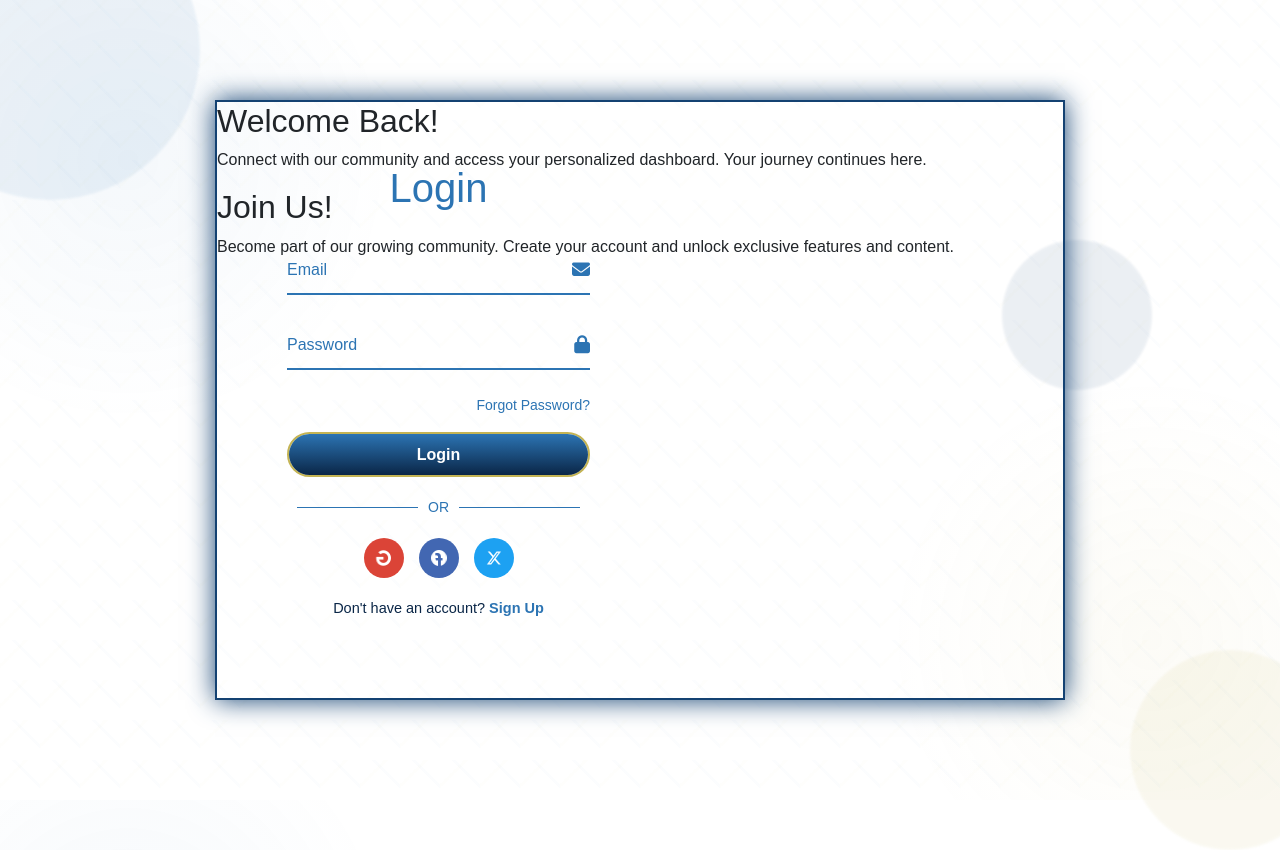
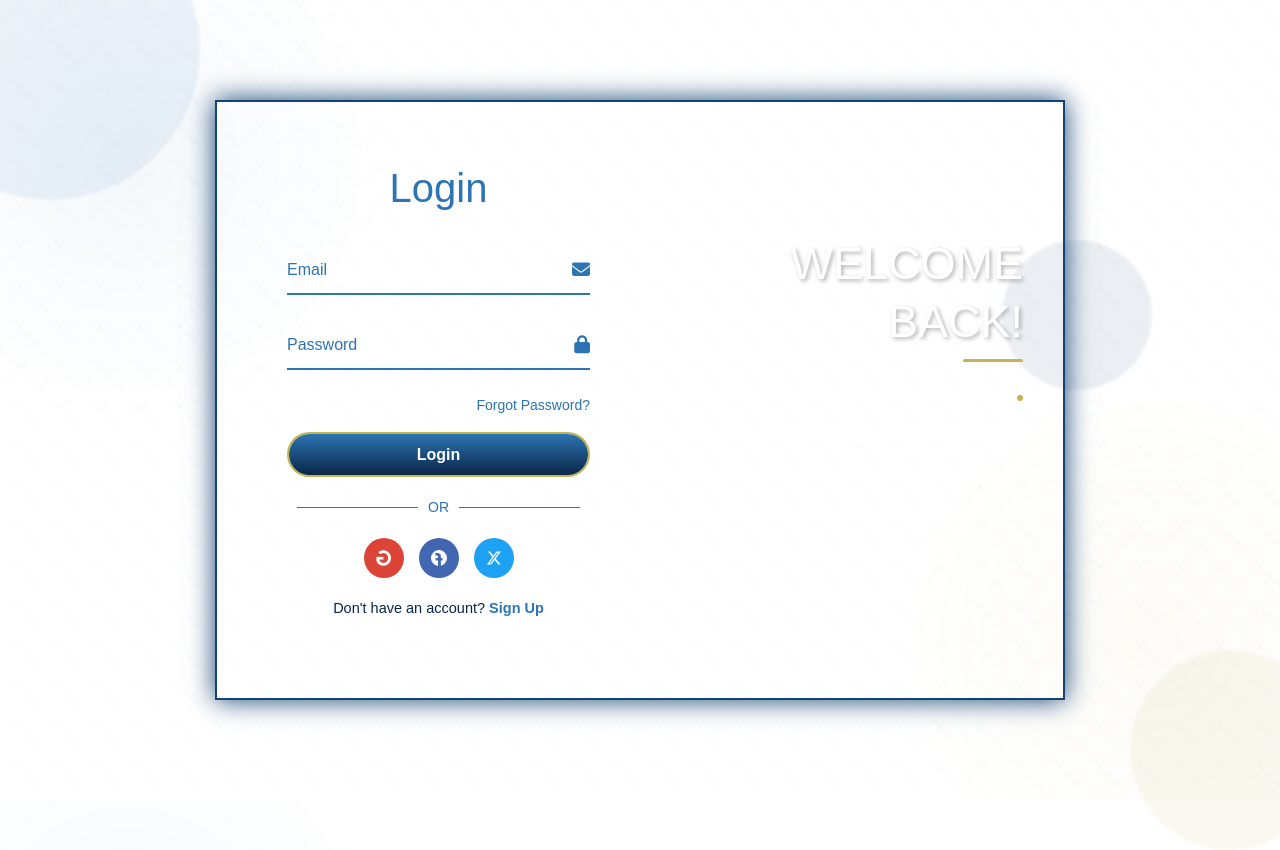
Before and after one commit to yashodha-gunawardana/QuickFix-API, a Spring Boot app: page /login.html in a window 1280 px wide; the page is wider, and only the part inside the window is pictured. Run offline with Spring Boot 4, Linux system fonts and the light colour scheme.

Commit message:
Style the info text sections for login and signup with animations, headings, and decorative elements like underlines and dots

```diff
--- a/src/main/resources/static/css/login.css
+++ b/src/main/resources/static/css/login.css
@@ -326,3 +326,117 @@ body::before {
 .logReg-link p a:hover {
     text-decoration: underline;
 }
+
+.wrapper .info-text {
+    position: absolute;
+    top: 0;
+    width: 50%;
+    height: 100%;
+    display: flex;
+    flex-direction: column;
+    justify-content: center;
+}
+
+.wrapper .info-text.login {
+    right: 0;
+    text-align: right;
+    padding: 0 40px 60px 150px;
+}
+
+.wrapper .info-text.login .animation {
+    transform: translateX(0);
+    opacity: 1;
+    filter: blur(0);
+    transition: .7s ease;
+    transition-delay: calc(.1s * var(--j));
+}
+
+.wrapper.active .info-text.login .animation {
+    transform: translateX(120%);
+    opacity: 0;
+    filter: blur(10px);
+    transition-delay: calc(.1s * var(--i));
+}
+
+.wrapper .info-text.register {
+    left: 0;
+    text-align: left;
+    padding: 0 150px 60px 40px;
+    pointer-events: none;
+}
+
+.wrapper.active .info-text.register {
+    pointer-events: auto;
+}
+
+.wrapper .info-text.register .animation {
+    transform: translateX(-120%);
+    opacity: 0;
+    filter: blur(10px);
+    transition: .7s ease;
+    transition-delay: calc(.1s * var(--j));
+}
+
+.wrapper.active .info-text.register .animation {
+    transform: translateX(0);
+    opacity: 1;
+    filter: blur(0);
+    transition-delay: calc(.1s * var(--i));
+}
+
+.info-text h2 {
+    font-size: 45px;
+    color: var(--light);
+    line-height: 1.3;
+    text-transform: uppercase;
+    margin-bottom: 20px;
+    position: relative;
+    display: inline-block;
+    text-shadow: 2px 2px 4px rgba(0, 0, 0, 0.3);
+}
+
+.info-text h2::after {
+    content: '';
+    position: absolute;
+    bottom: -10px;
+    left: 0;
+    width: 60px;
+    height: 3px;
+    background: var(--secondary);
+    border-radius: 3px;
+}
+
+.info-text.login h2::after {
+    right: 0;
+    left: auto;
+}
+
+.info-text p {
+    font-size: 16px;
+    color: rgba(255, 255, 255, 0.9);
+    line-height: 1.6;
+    margin-top: 15px;
+    position: relative;
+    padding-left: 15px;
+}
+
+.info-text.login p {
+    padding-left: 0;
+    padding-right: 15px;
+}
+
+.info-text p::before {
+    content: '';
+    position: absolute;
+    left: 0;
+    top: 8px;
+    width: 6px;
+    height: 6px;
+    background: var(--secondary);
+    border-radius: 50%;
+}
+
+.info-text.login p::before {
+    left: auto;
+    right: 0;
+}
```
